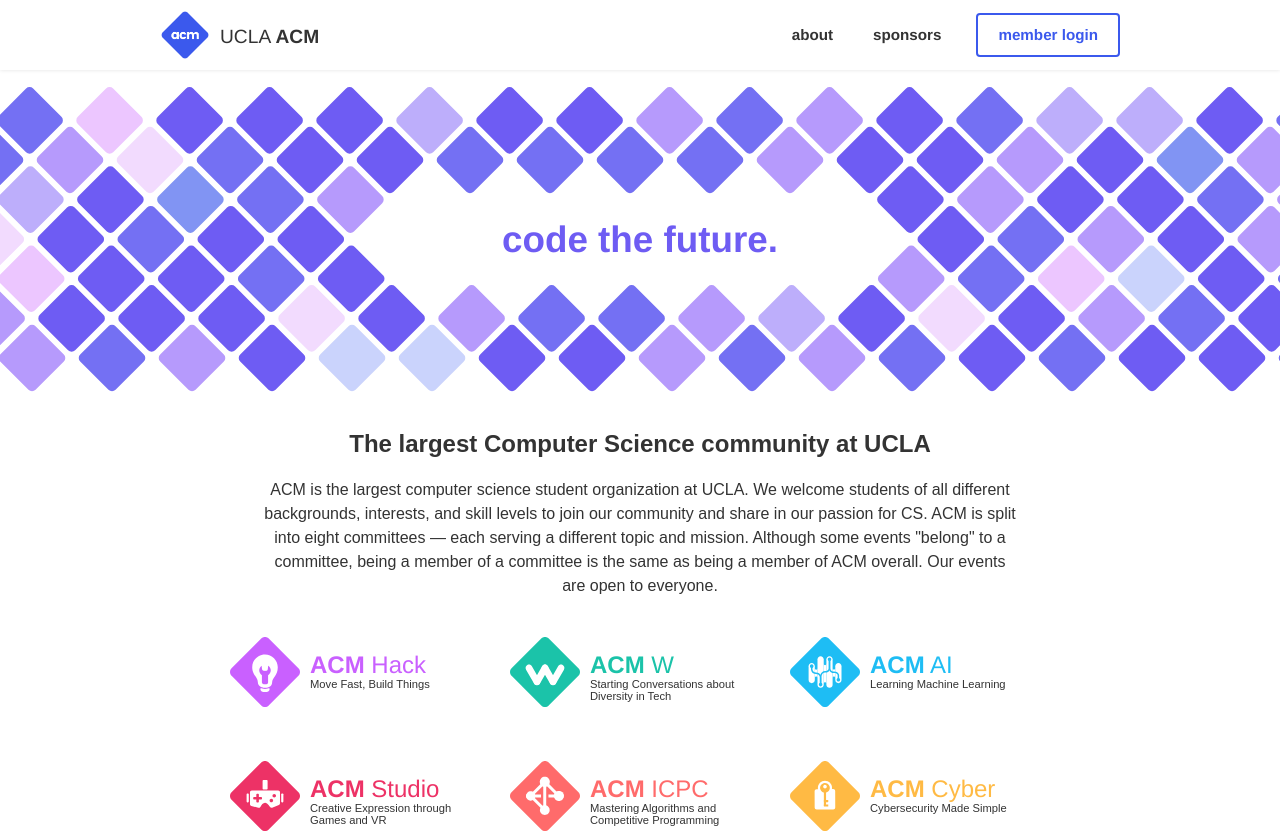
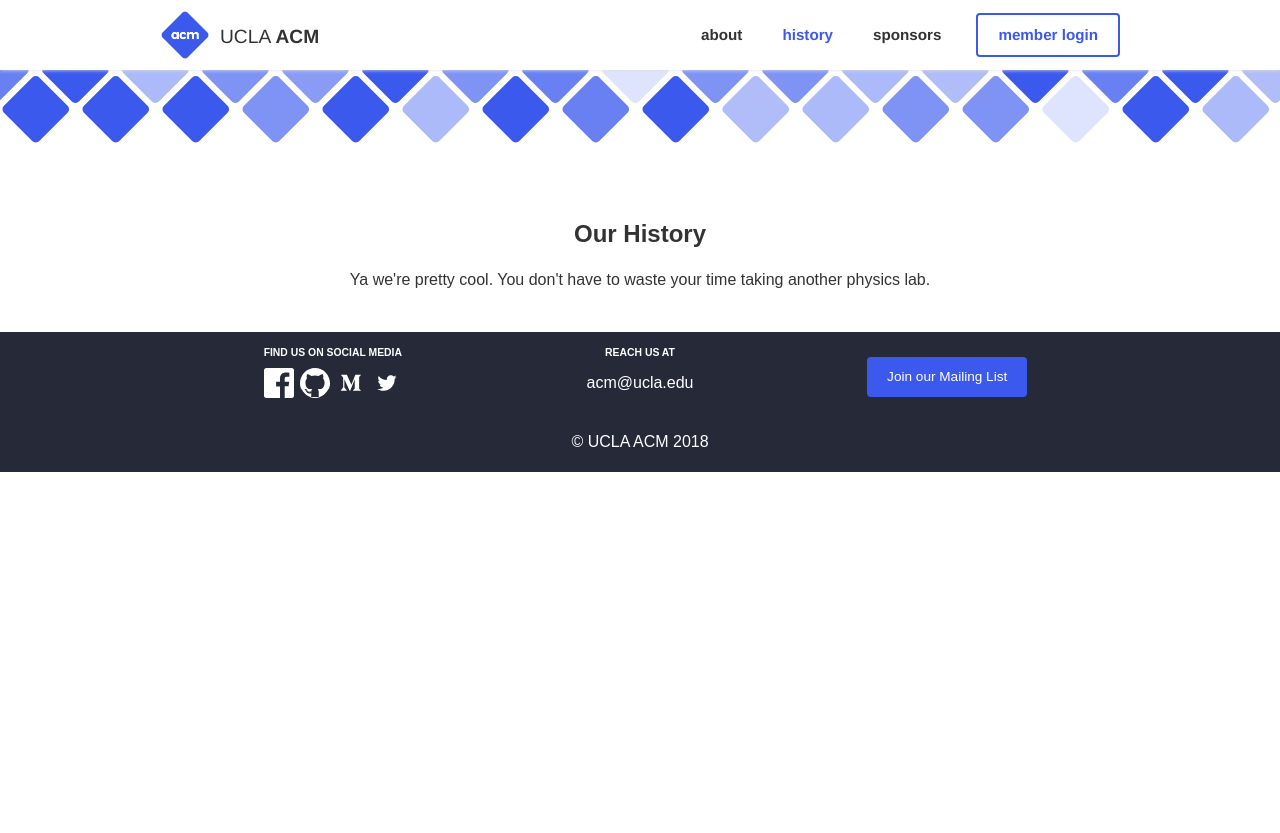
Before and after one commit to uclaacm/website, a React app: page /history in a window 1280 px wide. Before the commit this address led to /. Shown: the top 833 px of the page. After the commit the page ends 800 px from the top, so only its background shows below. Built offline with nearby package versions, Linux system fonts and the light colour scheme; the HTML template or start-up script is replaced by a standard one.

Commit message:
i'm sorry i didn't do this earlier

```diff
--- /dev/null
+++ b/src/components/History/index.jsx
@@ -0,0 +1,23 @@
+import React from 'react';
+import Config from 'config';
+
+import Navbar from 'components/Navbar';
+import Button from 'components/Button';
+import Footer from 'components/Footer';
+import Banner from 'components/Banner';
+
+export default class History extends React.Component {
+	render() {
+		return (
+			<div className="about-page">
+				<Navbar />
+				<Banner decorative />
+				<div className="content-section center">
+					<h2>Our History</h2>
+					<p className="subheading">Ya we're pretty cool. You don't have to waste your time taking another physics lab.</p>
+				</div>
+				<Footer />
+			</div>
+		);
+	}
+}
--- a/src/components/Navbar/index.jsx
+++ b/src/components/Navbar/index.jsx
@@ -39,6 +39,7 @@ export default class Navbar extends React.Component {
 						<ul className="nav-items">
 							<NavLink to="/about"><li>About</li></NavLink>
 							{ /* <NavLink to="/events"><li>Events</li></NavLink> */ }
+							<NavLink to="/history"><li>History</li></NavLink>
 							<NavLink to="/sponsors"><li>Sponsors</li></NavLink>
 							<a href="https://members.uclaacm.com"><li className="button">Member Login</li></a>
 						</ul>
@@ -55,6 +56,7 @@ export default class Navbar extends React.Component {
 						<div id="hamburger-menu">
 							<ul className="nav-items">
 								<NavLink to="/about"><li>About</li></NavLink>
+								<NavLink to="/history"><li>History</li></NavLink>
 								<NavLink to="/events"><li>Events</li></NavLink>
 								{ /* <NavLink to="/events"><li>Events</li></NavLink> */ }
 								<a href="https://members.uclaacm.com"><li className="button">Member Login</li></a>
--- /dev/null
+++ b/src/containers/history.jsx
@@ -0,0 +1,9 @@
+import React from 'react';
+
+import HistoryComponent from 'components/History';
+
+export default class History extends React.Component {
+	render() {
+		return <HistoryComponent />;
+	}
+}
--- a/src/main.jsx
+++ b/src/main.jsx
@@ -11,6 +11,7 @@ import {render} from 'react-dom';
 
 import Home from 'containers/home';
 import About from 'containers/about';
+import History from 'containers/history';
 import Sponsors from 'containers/sponsors';
 
 // hack for convenience
@@ -30,6 +31,7 @@ class App extends React.Component {
 						<Switch>
 							<Route exact path="/" component={Home}/>
 							<Route exact path="/about" component={About}/>
+							<Route exact path="/history" component={History}/>
 							<Route exact path="/events" component={Home}/>
 							<Route exact path="/sponsors" component={Sponsors}/>
 							<Redirect to="/"/>
--- a/src/main.scss
+++ b/src/main.scss
@@ -64,5 +64,6 @@ body {
 @import 'components/Home/Committees/style';
 @import 'components/About/style';
 @import 'components/About/Officers/style';
+@import 'components/History/style';
 @import 'components/Sponsors/style';
 @import 'components/Footer/style';
```
Also changed, not shown: src/components/History/style.scss (added), 1 other file (tests, documents, lock files or other folders).
